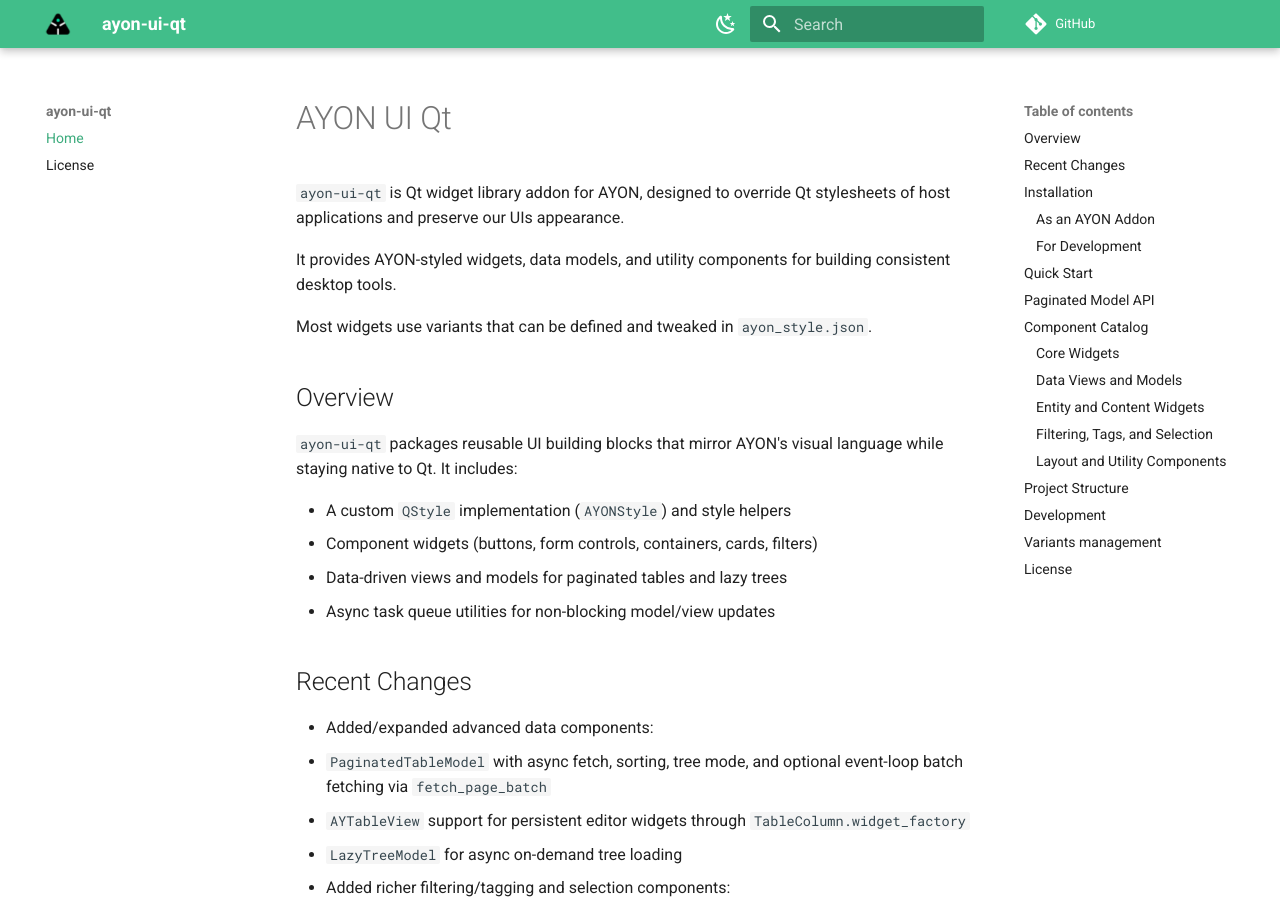
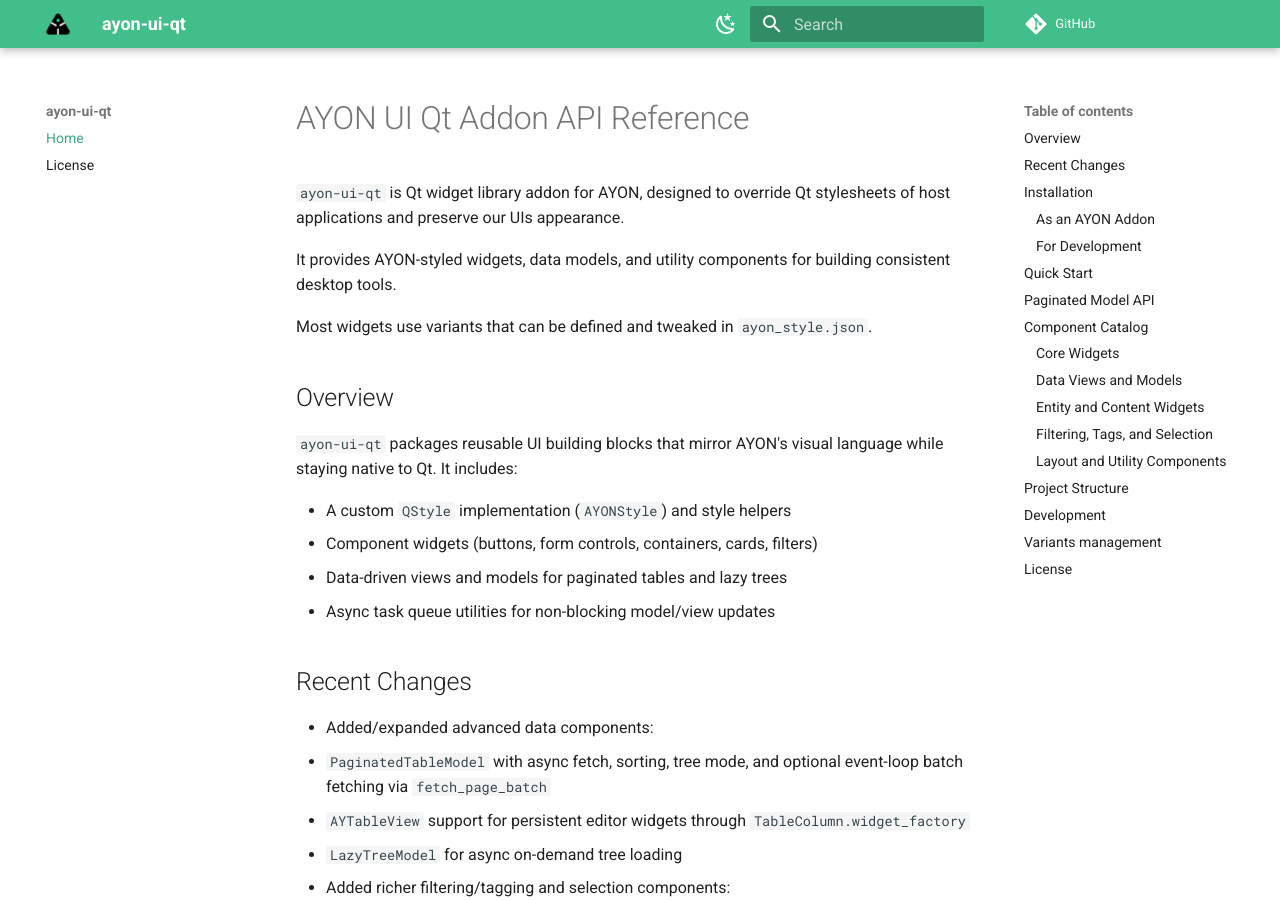
Before and after one commit to ynput/ayon-ui-qt, an MkDocs documentation site: the page built from docs/index.md, in a window 1280 px wide and 900 px high. Built offline with MkDocs 1.6.1 and Material for MkDocs 9.7.7, drawn with Linux system fonts in a browser that asks for light colours; comment, search, counter and statistics services are not loaded; the version menu is left out.

Commit message:
MK Docs: Refactor the title

```diff
--- a/docs/index.md
+++ b/docs/index.md
@@ -1 +1,3 @@
---8<-- "README.md"
+# AYON UI Qt Addon API Reference
+
+--8<-- "README.md:3"
```
